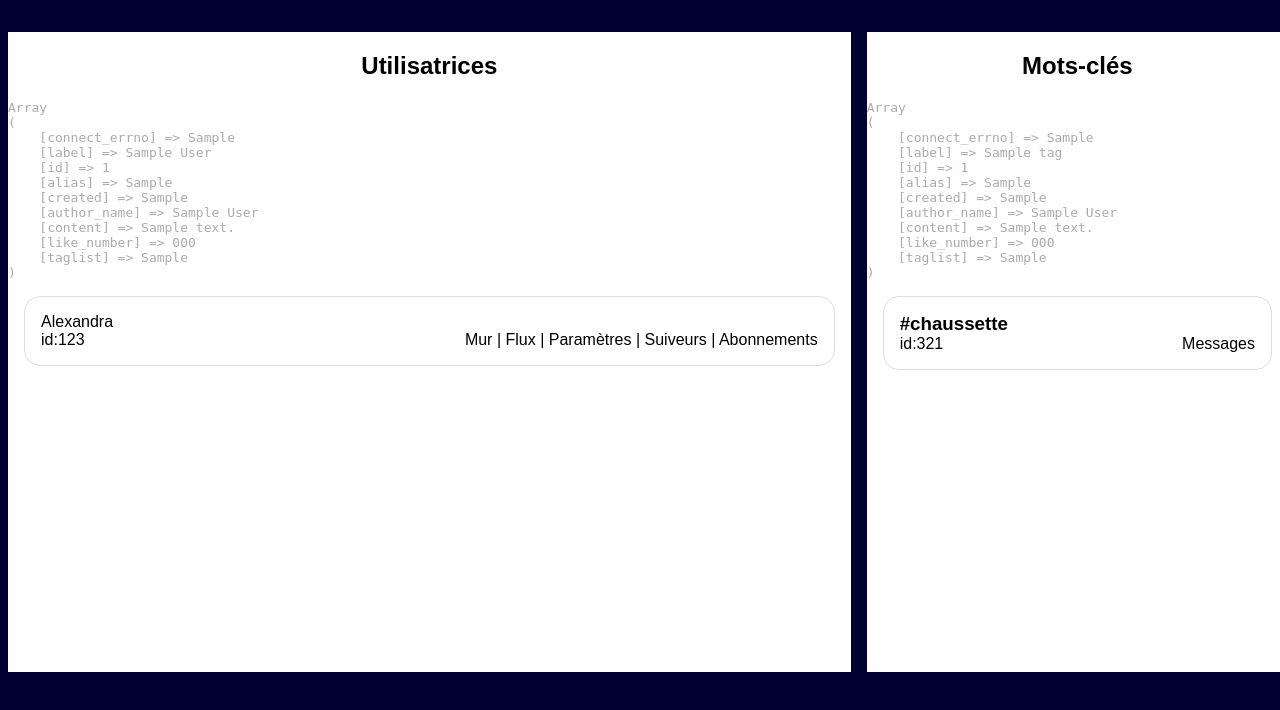
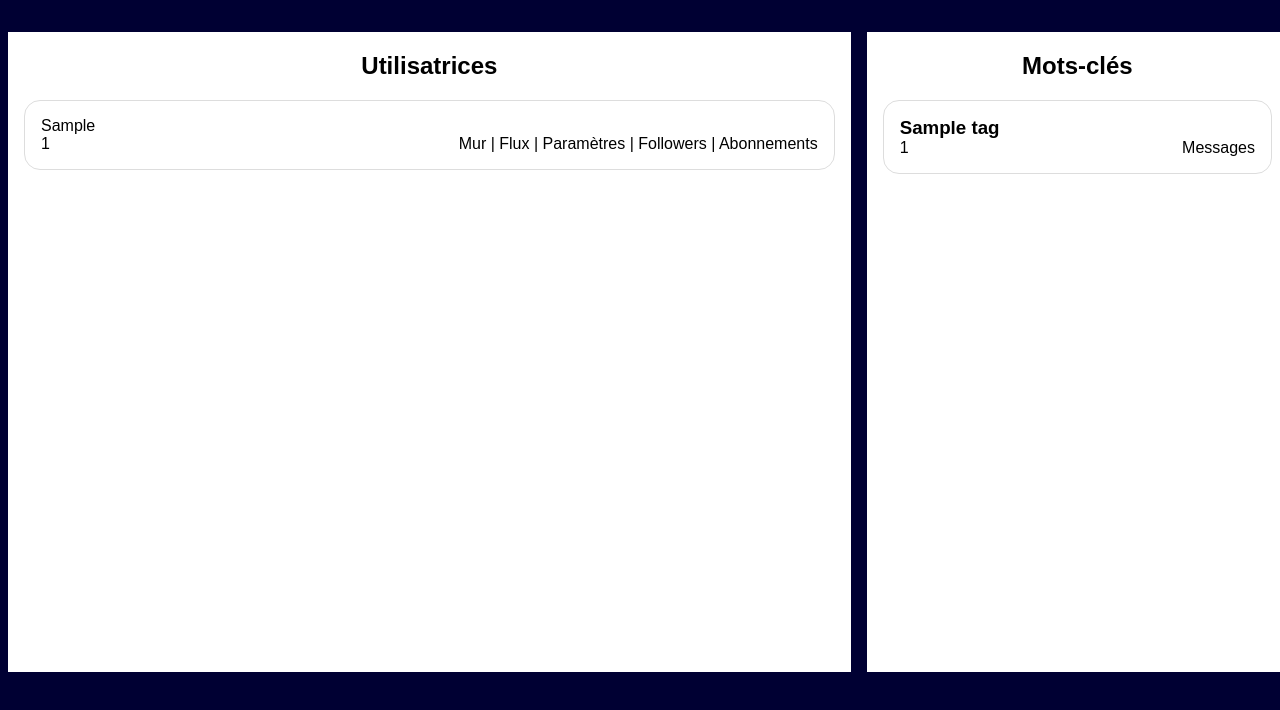
Before and after one commit to adatechschool/projet-collectif-reseau-social-php-cgpt-chefteam, a PHP site: page /admin.php in a window 1280 px wide. Shown: the part 90-800 px from the top of the page. Run offline with PHP 8.4, Linux system fonts and the light colour scheme; tables that the repository leaves empty or names only in its code hold one stand-in row (values such as "Sample post").

Commit message:
adminphp okay

```diff
--- a/Niveau1/admin.php
+++ b/Niveau1/admin.php
@@ -31,7 +31,7 @@
          * Etape 1: Ouvrir une connexion avec la base de donnée.
          */
         // on va en avoir besoin pour la suite
-        $mysqli = new mysqli("localhost", "root", "root", "socialnetwork");
+        $mysqli = new mysqli("localhost", "root", "", "socialnetwork");
         //verification
         if ($mysqli->connect_errno)
         {
@@ -61,13 +61,13 @@
                  */
                 while ($tag = $lesInformations->fetch_assoc())
                 {
-                    echo "<pre>" . print_r($tag, 1) . "</pre>";
+                    /* echo "<pre>" . print_r($tag, 1) . "</pre>"; */
                     ?>
                     <article>
-                        <h3>#chaussette</h3>
-                        <p>id:321</p>
+                        <h3> <?php echo $tag['label'] ?> </h3>
+                        <p><?php echo $tag['id'] ?> </p>
                         <nav>
-                            <a href="tags.php?tag_id=321">Messages</a>
+                        <a href="tags.php?tag_id=<?php echo $tag['id']; ?>">Messages</a>
                         </nav>
                     </article>
                 <?php } ?>
@@ -94,16 +94,16 @@
                  */
                 while ($tag = $lesInformations->fetch_assoc())
                 {
-                    echo "<pre>" . print_r($tag, 1) . "</pre>";
+                    /* echo "<pre>" . print_r($tag, 1) . "</pre>"; */
                     ?>
                     <article>
-                        <h3>Alexandra</h3>
-                        <p>id:123</p>
+                        <h3><?php echo $tag['alias'] ?></h3>
+                        <p><?php echo $tag['id'] ?></p>
                         <nav>
                             <a href="wall.php?user_id=123">Mur</a>
                             | <a href="feed.php?user_id=123">Flux</a>
                             | <a href="settings.php?user_id=123">Paramètres</a>
-                            | <a href="followers.php?user_id=123">Suiveurs</a>
+                            | <a href="followers.php?user_id=123">Followers</a>
                             | <a href="subscriptions.php?user_id=123">Abonnements</a>
                         </nav>
                     </article>
--- a/Niveau1/tags.php
+++ b/Niveau1/tags.php
@@ -40,7 +40,7 @@
             /**
              * Etape 2: se connecter à la base de donnée
              */
-            $mysqli = new mysqli("localhost", "root", "root", "socialnetwork");
+            $mysqli = new mysqli("localhost", "root", "", "socialnetwork");
             ?>
 
             <aside>
```
